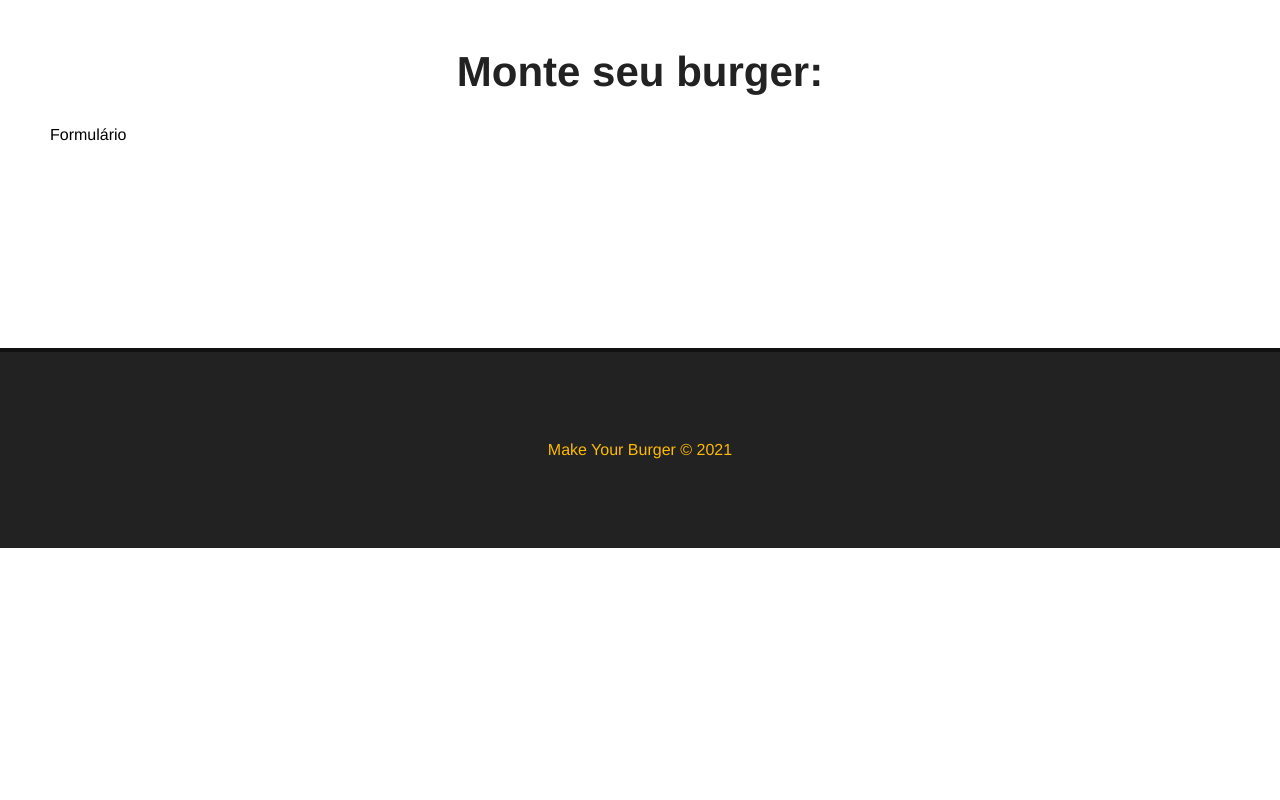
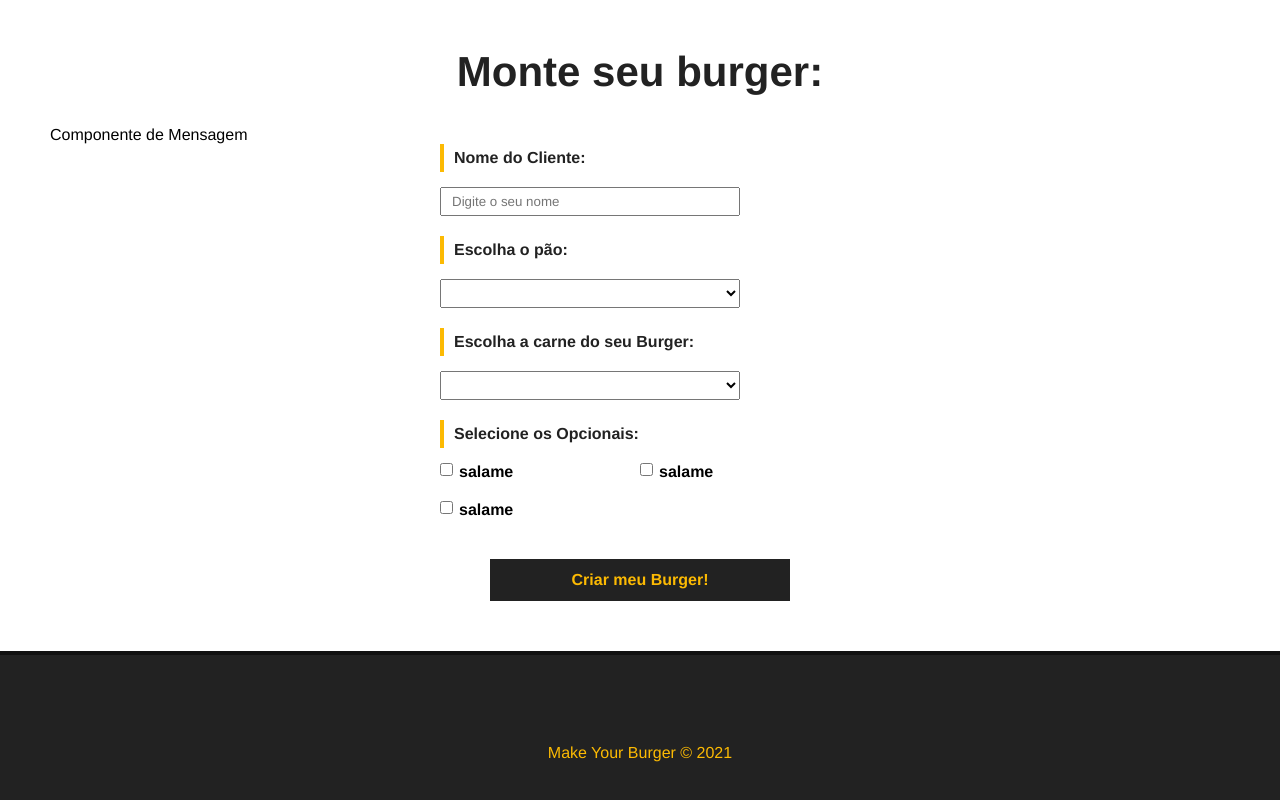
Before and after one commit to dilima1/make_your_burger, a Vue app: page / in a window 1280 px wide. Shown: the part 580-1380 px from the top of the page. Before the commit the page ends 1128 px from the top, so only its background shows below. Built offline with nearby package versions, Linux system fonts and the light colour scheme.

Commit message:
CriandoFormularioCadastro

```diff
--- /dev/null
+++ b/src/components/BurgerForm.vue
@@ -0,0 +1,124 @@
+<template>
+<div>
+    <p>Componente de Mensagem</p>
+<div>
+    <form id="burger-form">
+        <div class="input-container">
+            <label for="nome">Nome do Cliente:</label>
+            <input type="text" id="nome" name="name" v-model="nome" placeholder="Digite o seu nome">
+        </div>
+            <div class="input-container">
+            <label for="pao">Escolha o pão:</label>
+            <select name="pao" id="pao" v-model="pao">
+                <option value="">Selecione o seu Pão</option>
+                <option value="ingetral">Integral</option>
+            </select>
+        </div>
+              <div class="input-container">
+            <label for="carne">Escolha a carne do seu Burger:</label>
+            <select name="carne" id="carne" v-model="carne">
+                <option value="">Selecione o tipo de carne</option>
+                <option value="maminha">Maminha</option>
+            </select>
+        </div>
+            <div id="opcionais-container" class="input-container">
+            <label id="opcionais-title" for="opcionais">Selecione os Opcionais:</label>
+            <div class="checkbox-container">
+                <input type="checkbox" name="opcionais" v-model="opcionais" value="salame">
+                <span>salame</span>
+            </div>
+                <div class="checkbox-container">
+                <input type="checkbox" name="opcionais" v-model="opcionais" value="salame">
+                <span>salame</span>
+            </div>
+                <div class="checkbox-container">
+                <input type="checkbox" name="opcionais" v-model="opcionais" value="salame">
+                <span>salame</span>
+            </div>
+        </div>
+        <div class="input-container">
+            <input type="submit" class="submit-btn" value="Criar meu Burger!">
+        </div>
+    </form>
+</div>
+</div>
+
+</template>
+
+<script>
+
+export default {
+    name: "BurgerForm"
+}
+</script>
+
+<style scoped>
+
+#burger-form {
+    max-width: 400px;
+    margin: 0 auto;
+}
+
+.input-container {
+    display: flex;
+    flex-direction: column; /*fazer com o que o label ficar em cima e opção em baixo*/
+    margin-bottom: 20px; /*separar um espaço do outro */
+}
+
+label {
+    font-weight: bold;
+    margin-bottom: 15px;
+    color: #222;
+    padding: 5px 10px;
+    border-left: 4px solid #fcba03; /*criar uma borda de lado do nome*/
+}
+
+input, select {
+    padding: 5px 10px;
+    width: 300px;
+}
+
+#opcionais-container {
+    flex-direction: row;
+    flex-wrap: wrap;
+}
+
+#opcionais-title {
+    width: 100%;
+}
+
+.checkbox-container {
+    display: flex;
+    align-items: flex-start;
+    width: 50%;
+    margin-bottom: 20px;
+}
+
+.checkbox-container span,
+.checkbox-container input {
+    width: auto;
+}
+
+.checkbox-container span {
+    margin-left: 6px;
+    font-weight: bold;
+}
+
+.submit-btn {
+    background-color: #222;
+    color: #fcba03;
+    font-weight: bold;
+    border: 2px solid #222;
+    padding: 10px;
+    font-size: 16px;
+    margin: 0 auto;
+    cursor: pointer;
+    transition: .5s;
+}
+
+.submit-btn:hover {
+    background-color: transparent;
+    color: #222;
+}
+
+</style>
--- a/src/views/Home.vue
+++ b/src/views/Home.vue
@@ -2,18 +2,20 @@
 <Banner />
   <div class="main-container">
     <h1>Monte seu burger:</h1>
-    <p>Formulário</p>
+    <BurgerForm />
 
   </div>
 </template>
 
 <script>
  import Banner from '../components/Banner.vue'
+ import BurgerForm from '../components/BurgerForm.vue'
 
  export default {
    name: "Home",
    components: {
-     Banner
+     Banner,
+     BurgerForm
    }
  }
 
```
